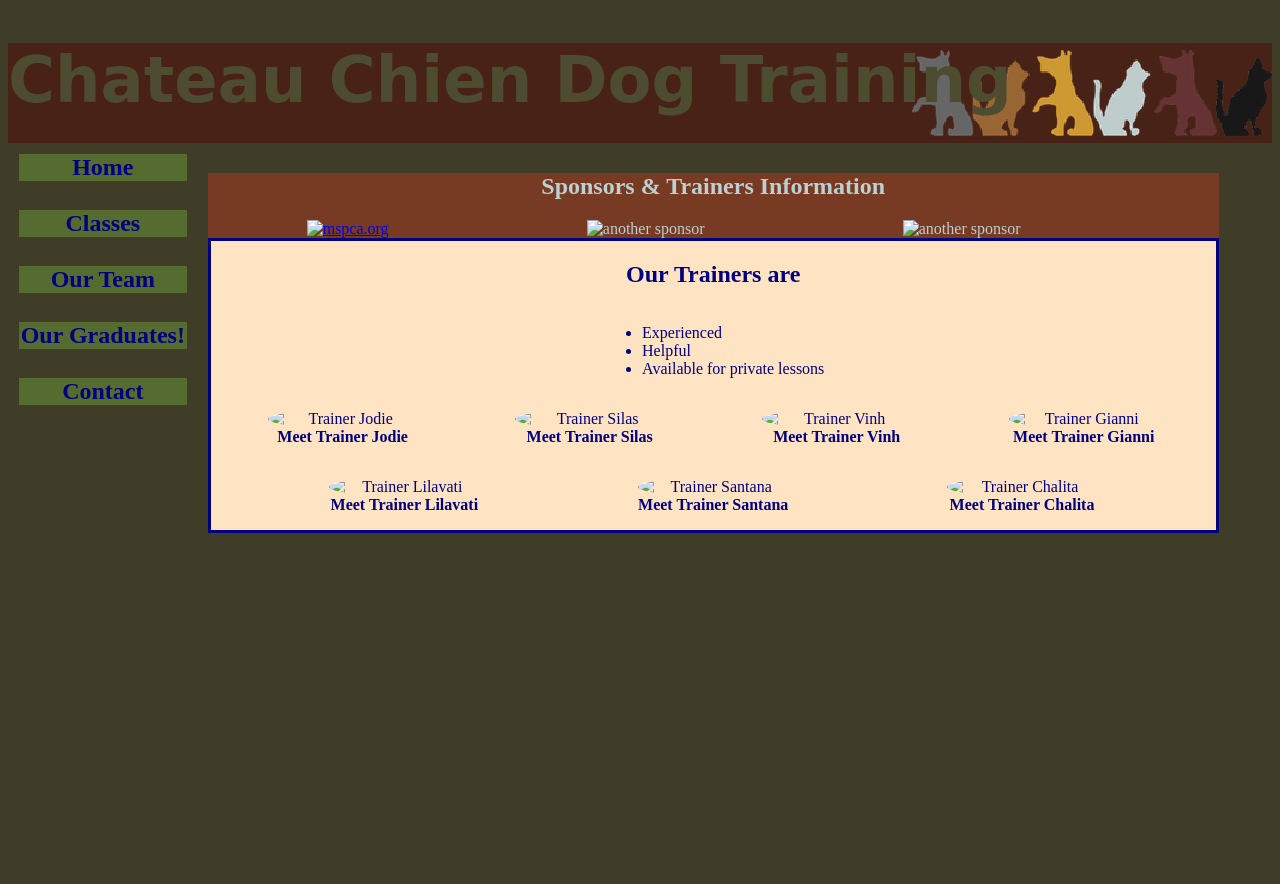
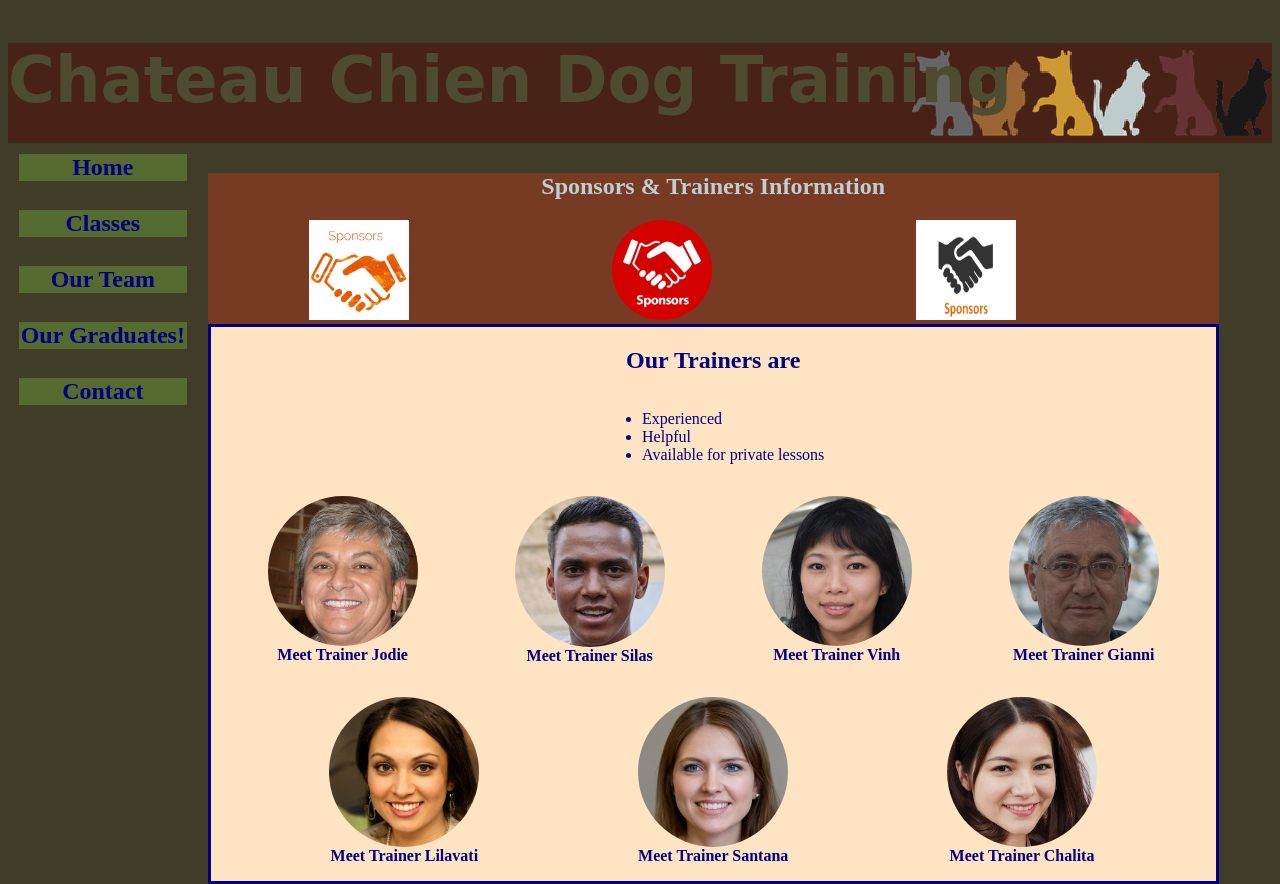
Before and after one commit to LuBocNU/gridview-assignment, a plain HTML site: page our-team.html in a window 1280 px wide. Shown: the top 884 px of the page. Drawn offline with Linux system fonts and the light colour scheme.

Commit message:
Update our-team.html

```diff
--- a/our-team.html
+++ b/our-team.html
@@ -28,19 +28,19 @@
         <h2>Sponsors &amp; Trainers Information</h2>
         <div class="gallerycontainer">
         <a class="column right" href="https://www.mspca.org/adoption-centers/nevins-farm-adoption-center/">
-            <img src="../root/images/sponsor.jpg"
+            <img src="images/sponsor.jpg"
             class="center"
             style="width: 100px; height:auto"
             alt="mspca.org"></a><br class="clear">
 
         <a class="column right">
-            <img src="../root/images/sponsor2.jpeg"
+            <img src="images/sponsor2.jpeg"
             class="center"
             style="width: 100px; height:auto"
             alt="another sponsor"></a><br class="clear">
 
         <a class="column right">
-            <img src="../root/images/sponsor3.jpeg"
+            <img src="images/sponsor3.jpeg"
             class="center"
             style="width: 100px; height:100px"
             alt="another sponsor"></a><br class="clear">
@@ -58,43 +58,43 @@
 
     <div class="gallerycontainer">
         <figure>
-            <img src="../root/images/trainer1.jpeg"
+            <img src="images/trainer1.jpeg"
             class="circleborder"
             alt="Trainer Jodie">
             <figcaption><b>Meet Trainer Jodie</b></figcaption>
         </figure>
         <figure>
-            <img src="../root/images/Trainer5.jpeg"
+            <img src="images/Trainer5.jpeg"
             class="circleborder"
             alt="Trainer Silas">
             <figcaption><b>Meet Trainer Silas</b></figcaption>
         </figure>
         <figure>
-            <img src="../root/images/trainer3.jpeg"
+            <img src="images/trainer3.jpeg"
             class="circleborder"
             alt="Trainer Vinh">
             <figcaption><b>Meet Trainer Vinh</b></figcaption>
         </figure>
         <figure>
-            <img src="../root/images/trainer2.jpeg"
+            <img src="images/trainer2.jpeg"
             class="circleborder"
             alt="Trainer Gianni">
             <figcaption><b>Meet Trainer Gianni</b></figcaption>
         </figure>
         <figure>
-            <img src="../root/images/trainer8.jpeg"
+            <img src="images/trainer8.jpeg"
             class="circleborder"
             alt="Trainer Lilavati ">
             <figcaption><b>Meet Trainer Lilavati</b></figcaption>
         </figure>
         <figure>
-            <img src="../root/images/trainer7.jpeg"
+            <img src="images/trainer7.jpeg"
             class="circleborder"
             alt="Trainer Santana">
             <figcaption><b>Meet Trainer Santana</b></figcaption>
         </figure>
         <figure>
-            <img src="../root/images/trainer4.jpeg"
+            <img src="images/trainer4.jpeg"
             class="circleborder"
             alt="Trainer Chalita">
             <figcaption><b>Meet Trainer Chalita</b></figcaption>
```
